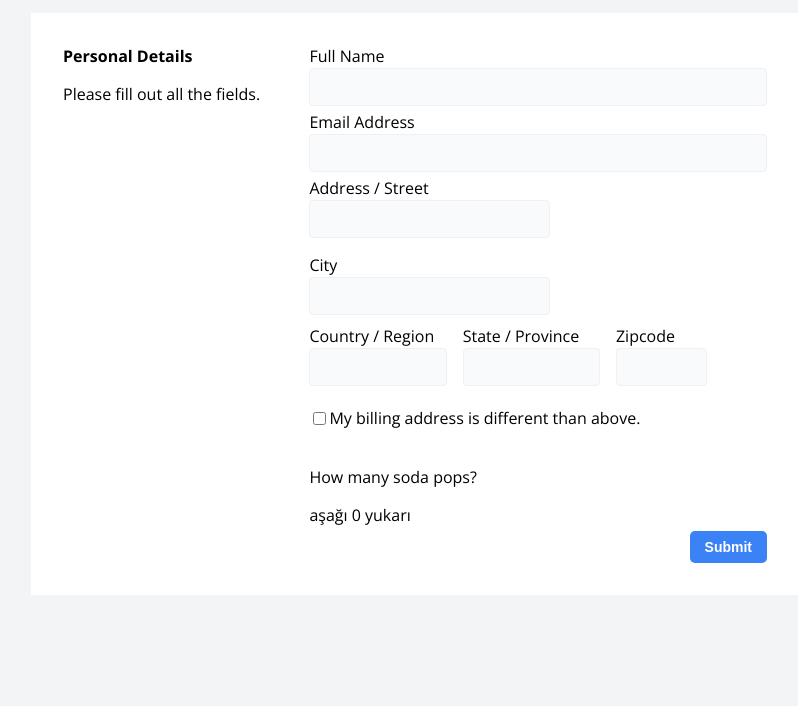
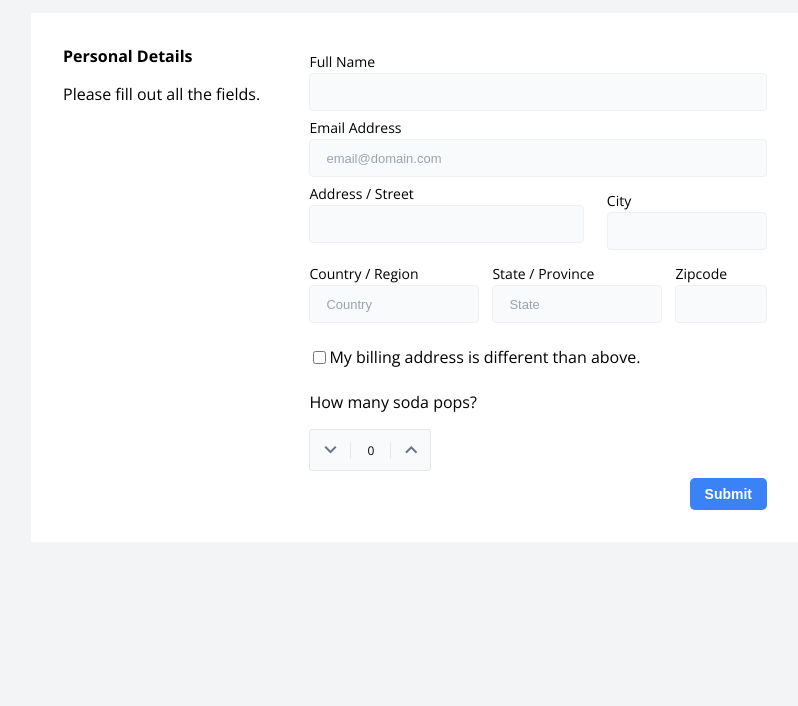
Before and after one commit to irem-koc/ytu_frontend, a plain HTML site: page 6-responsive_form_design/index.html in a window 1280 px wide. Shown: the part 94-800 px from the top of the page, without its empty margins (225-1023 px from the left). Drawn offline with nearby package versions, Linux system fonts and the light colour scheme.

Commit message:
first commit

```diff
--- a/6-responsive_form_design/index.html
+++ b/6-responsive_form_design/index.html
@@ -11,11 +11,15 @@
       href="https://fonts.googleapis.com/css2?family=Open+Sans:ital,wght@0,300..800;1,300..800&display=swap"
       rel="stylesheet"
     />
+    <link
+      rel="stylesheet"
+      href="https://fonts.googleapis.com/css2?family=Material+Symbols+Outlined:opsz,wght,FILL,GRAD@24,400,0,0"
+    />
   </head>
   <body>
     <div class="form">
       <div class="form-header">
-        <h1>Responsive Form</h1>
+        <h1 style="color: #4b5563">Responsive Form</h1>
         <p>Form is mobile responsive. Give it a try.</p>
       </div>
       <div class="form-body">
@@ -30,7 +34,12 @@
           </div>
           <div class="row email">
             <label for="email">Email Address</label>
-            <input type="text" id="email" class="input-section" />
+            <input
+              type="text"
+              id="email"
+              class="input-section"
+              placeholder="email@domain.com"
+            />
           </div>
           <div class="row address-city">
             <div class="address">
@@ -45,11 +54,21 @@
           <div class="row country-state-zipcode">
             <div class="country">
               <label for="country">Country / Region</label>
-              <input type="text" id="country" class="input-section" />
+              <input
+                type="text"
+                id="country"
+                class="input-section"
+                placeholder="Country"
+              />
             </div>
             <div class="state">
               <label for="state">State / Province</label>
-              <input type="text" id="state" class="input-section" />
+              <input
+                type="text"
+                id="state"
+                class="input-section"
+                placeholder="State"
+              />
             </div>
             <div class="zipcode">
               <label for="zipcode">Zipcode</label>
@@ -61,11 +80,29 @@
             <p>My billing address is different than above.</p>
           </div>
           <div class="row number-soda">
-            <p>How many soda pops?</p>
-            <div>
-              <span>aşağı</span>
-              <span>0</span>
-              <span>yukarı</span>
+            <p style="margin-top: 0">How many soda pops?</p>
+            <div class="button-group">
+              <span
+                style="
+                  color: #6b7280;
+                  margin-left: 0.5rem;
+                  margin-right: 0.5rem;
+                "
+                class="material material-symbols-outlined"
+              >
+                keyboard_arrow_down
+              </span>
+              <span class="middle-number">0</span>
+              <span
+                style="
+                  color: #6b7280;
+                  margin-left: 0.5rem;
+                  margin-right: 0.5rem;
+                "
+                class="material material-symbols-outlined"
+              >
+                expand_less
+              </span>
             </div>
           </div>
           <div class="footer">
--- a/6-responsive_form_design/style.css
+++ b/6-responsive_form_design/style.css
@@ -28,11 +28,15 @@ body {
 .right {
   width: 65%;
 }
-
+label {
+  font-size: 14px;
+  margin-bottom: 1px;
+}
 .row {
   display: flex;
   flex-direction: column;
-  margin-bottom: 5px;
+  margin-bottom: 7px;
+  margin-top: 7px;
 }
 .address-city,
 .country-state-zipcode {
@@ -40,13 +44,24 @@ body {
   width: 100%;
   flex-wrap: wrap;
   flex-direction: row;
-  gap: 16px;
+  justify-content: space-between;
 }
 .address {
   display: flex;
   flex-direction: column;
+  width: 60%;
 }
-
+.city {
+  display: flex;
+  flex-direction: column;
+  width: 35%;
+}
+::placeholder {
+  /* Selects all placeholders */
+  color: #9ca3af;
+  font-size: 13px;
+  font-weight: 100;
+}
 h4,
 h1 {
   margin: 0;
@@ -59,7 +74,7 @@ h1 {
 }
 .country,
 .state {
-  width: 30%;
+  width: 37%;
 }
 .zipcode {
   width: 20%;
@@ -97,3 +112,45 @@ input[type="text"] {
 .submit-btn:hover {
   background-color: #1d4ed8;
 }
+.middle-number {
+  border-left: 1px solid #e5e7eb;
+  border-right: 1px solid #e5e7eb;
+  padding-left: 1rem;
+  padding-right: 1rem;
+  font-size: 12px;
+}
+
+.button-group {
+  border-radius: 3px;
+  height: 2.5rem;
+  background-color: #f9fafb;
+  border: 1px solid #e5e7eb;
+  width: 7.5rem;
+  display: flex;
+  align-items: center;
+  justify-content: space-between;
+}
+.material:hover {
+  cursor: pointer;
+  color: blue;
+}
+@media (max-width: 1024px) {
+  .right {
+    width: 100%;
+  }
+  .form {
+    width: 90%;
+  }
+  .left {
+    display: none;
+  }
+}
+@media (max-width: 768px) {
+  .address,
+  .city,
+  .country,
+  .state,
+  .zipcode {
+    width: 100%;
+  }
+}
```
